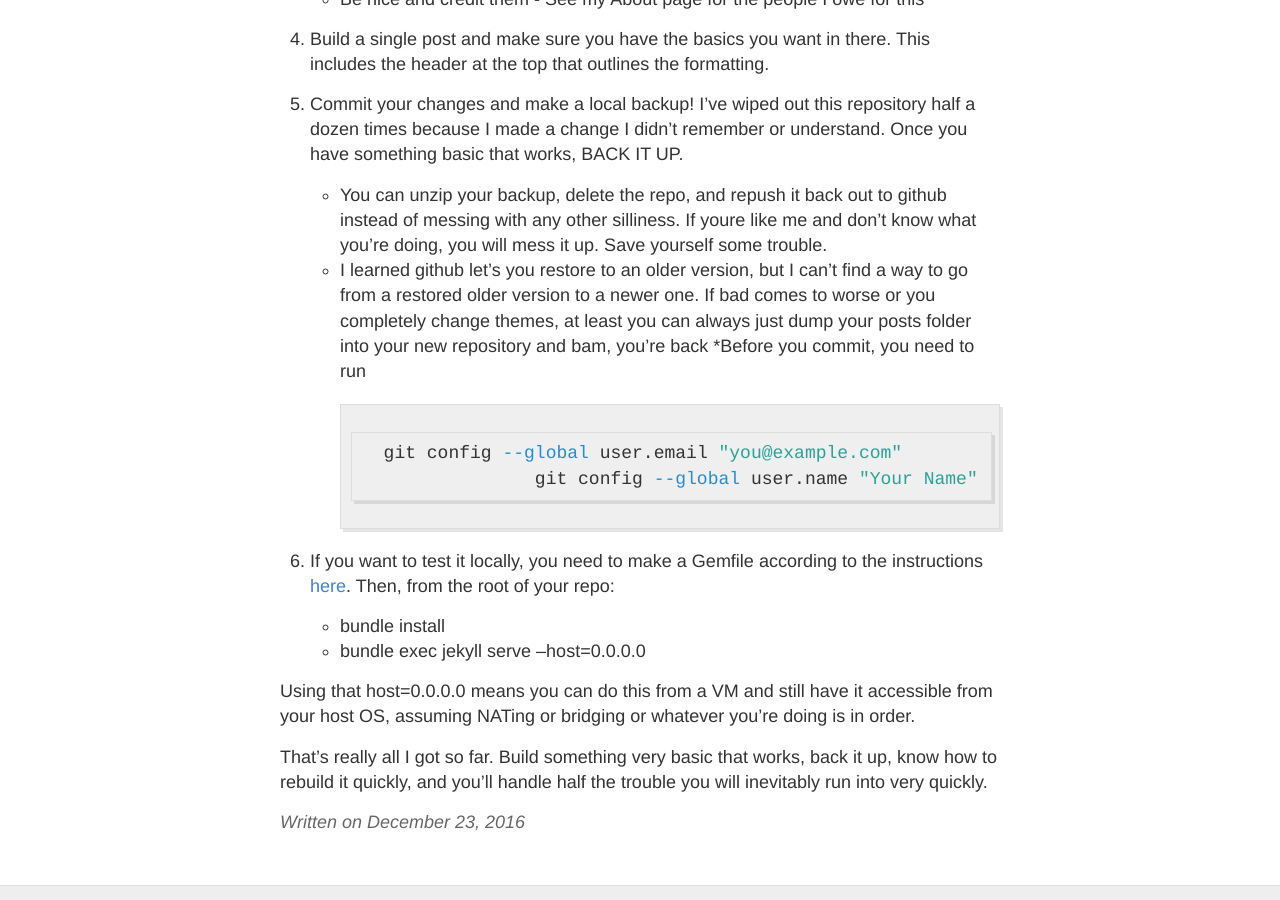
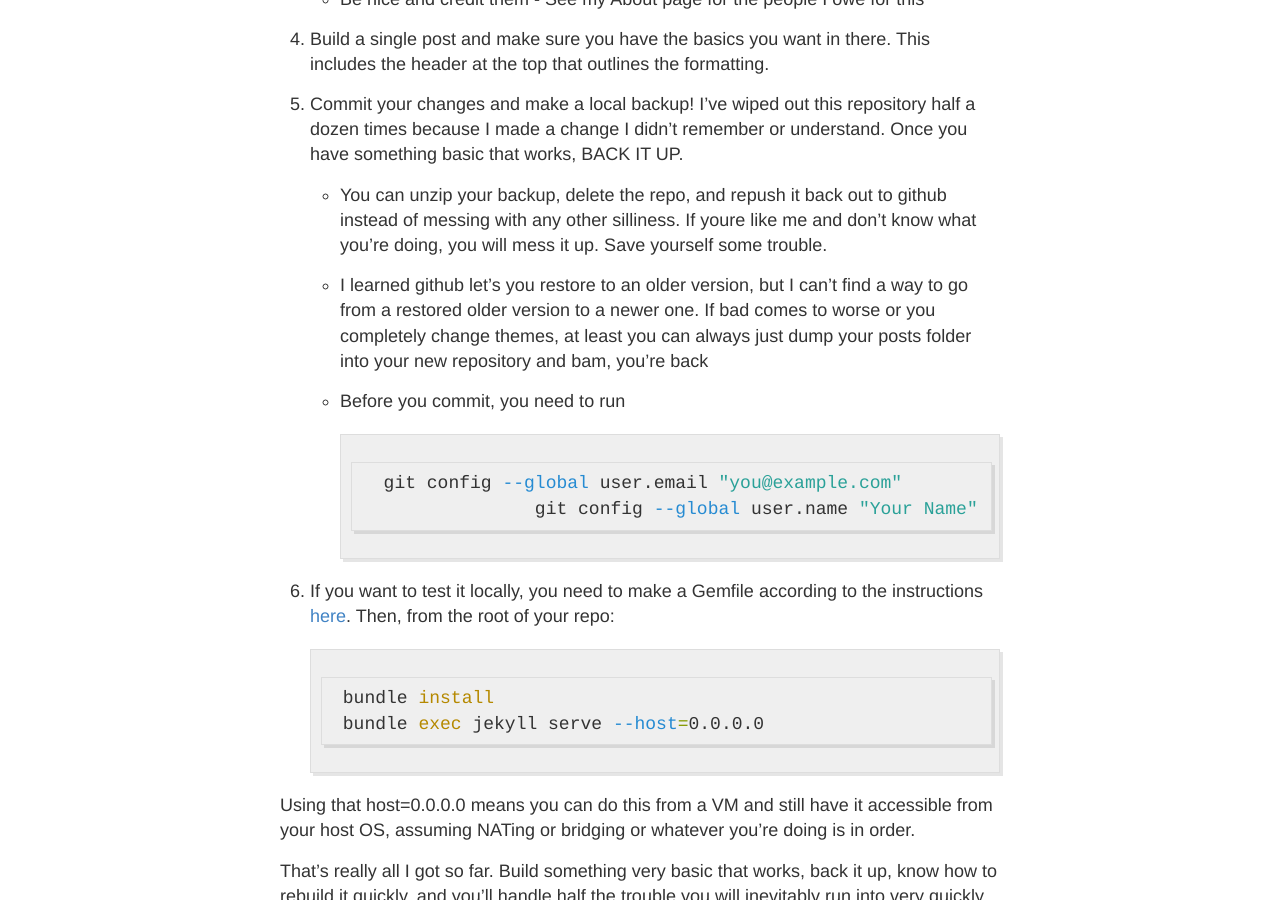
Before and after one commit to remotephone/blog.rmtph.one, a Jekyll site: the page built from _posts/2016-12-19-Installing_Jekyll_For_Security_Admins.md, in a window 1280 px wide and 900 px high, scrolled down 2352 px. Built offline with Jekyll 4.4.1, drawn with Linux system fonts in a browser that asks for light colours; our own code applies the rules of GitHub Pages for plain Markdown files; comment, search, counter and statistics services are not loaded.

Commit message:
updated installing page

````diff
--- a/_posts/2016-12-19-Installing_Jekyll_For_Security_Admins.md
+++ b/_posts/2016-12-19-Installing_Jekyll_For_Security_Admins.md
@@ -67,8 +67,11 @@ sudo gem install bundle
 6. Commit your changes and make a local backup! I've wiped out this repository half a dozen times because I made a change I didn't remember or understand. Once you have something basic that works, BACK IT UP.
 
 	* You can unzip your backup, delete the repo, and repush it back out to github instead of messing with any other silliness. If youre like me and don't know what you're doing, you will mess it up. Save yourself some trouble.
+
 	* I learned github let's you restore to an older version, but I can't find a way to go from a restored older version to a newer one. If bad comes to worse or you completely change themes, at least you can always just dump your posts folder into your new repository and bam, you're back
-	*Before you commit, you need to run
+
+	* Before you commit, you need to run
+
 		```bash
 		git config --global user.email "you@example.com"
   		git config --global user.name "Your Name"
@@ -76,8 +79,10 @@ sudo gem install bundle
 
 7. If you want to test it locally, you need to make a Gemfile according to the instructions [here](https://help.github.com/articles/using-jekyll-as-a-static-site-generator-with-github-pages/). Then, from the root of your repo:
 
-	* bundle install
-	* bundle exec jekyll serve --host=0.0.0.0
+	```bash
+	bundle install
+	bundle exec jekyll serve --host=0.0.0.0
+	```
 
 Using that host=0.0.0.0 means you can do this from a VM and still have it accessible from your host OS, assuming NATing or bridging or whatever you're doing is in order.
 
````
